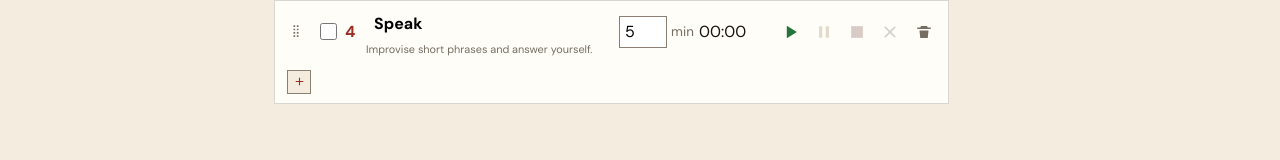
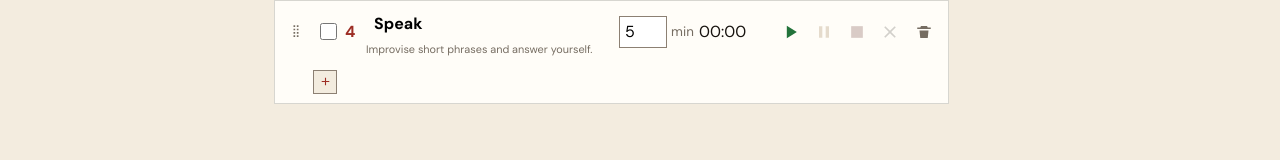
Before and after one commit to flyfisher1952/blues-guitar-practice-lab, an Angular app: page / in a window 1280 px wide. Shown: the part 529-689 px from the top of the page. Built offline with nearby package versions, Linux system fonts and the light colour scheme; what html-docx-js-typescript would draw is missing.

Commit message:
Align add division with checkboxes

```diff
--- a/src/app/app.component.css
+++ b/src/app/app.component.css
@@ -104,7 +104,7 @@ main { min-height: calc(100vh - 176px); }
 .new-session-button svg { width: 23px; height: 23px; fill: var(--red); }
 .save-practice-button { width: 34px; min-height: 34px; }
 .save-practice-button svg { width: 22px; height: 22px; fill: #23733b; }
-.add-division-box { width: 24px; height: 24px; min-height: 0; margin: 7px 12px 9px; padding: 0; display: inline-flex; align-items: center; justify-content: center; border: 1px solid #8c8073; color: var(--ink); background: #f3ecdf; line-height: 0; cursor: pointer; }
+.add-division-box { width: 24px; height: 24px; min-height: 0; margin: 7px 12px 9px 38px; padding: 0; display: inline-flex; align-items: center; justify-content: center; border: 1px solid #8c8073; color: var(--ink); background: #f3ecdf; line-height: 0; cursor: pointer; }
 .add-division-box:hover { border-color: var(--red); background: #ebe0cf; }
 .add-division-box svg { width: 13px; height: 13px; display: block; flex: none; fill: var(--red); }
 .segment-editor-list { display: grid; }
```
